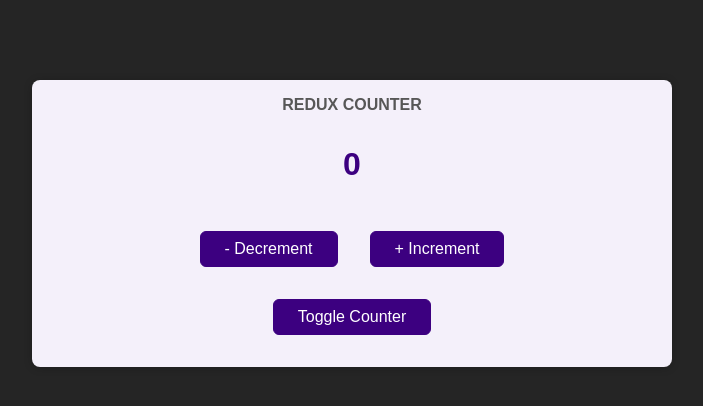
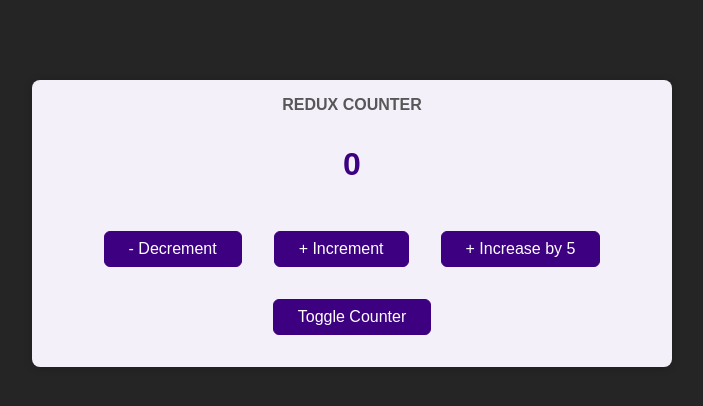
Before and after one commit to elvan/user-profile-app-react-redux, a React (Create React App) app: page / in a window 1280 px wide. Shown: the top 406 px of the page, without its empty margins (288-991 px from the left). Built offline with nearby package versions, Linux system fonts and the light colour scheme.

Commit message:
attaching payload to actions

```diff
--- a/src/components/Counter.js
+++ b/src/components/Counter.js
@@ -8,6 +8,10 @@
 
   const incrementHandler = () => {
     dispatch({ type: 'INCREMENT' });
+  };
+
+  const increaseHandler = () => {
+    dispatch({ type: 'INCREASE', payload: 5 });
   };
 
   const decrementHandler = () => {
@@ -23,6 +27,7 @@
       <div>
         <button onClick={decrementHandler}>- Decrement</button>
         <button onClick={incrementHandler}>+ Increment</button>
+        <button onClick={increaseHandler}>+ Increase by 5</button>
       </div>
       <button onClick={toggleCounterHandler}>Toggle Counter</button>
     </main>
--- a/src/store/index.js
+++ b/src/store/index.js
@@ -9,6 +9,10 @@
     case 'INCREMENT':
       return {
         counter: state.counter + 1,
+      };
+    case 'INCREASE':
+      return {
+        counter: state.counter + action.payload,
       };
     case 'DECREMENT':
       return {
```
